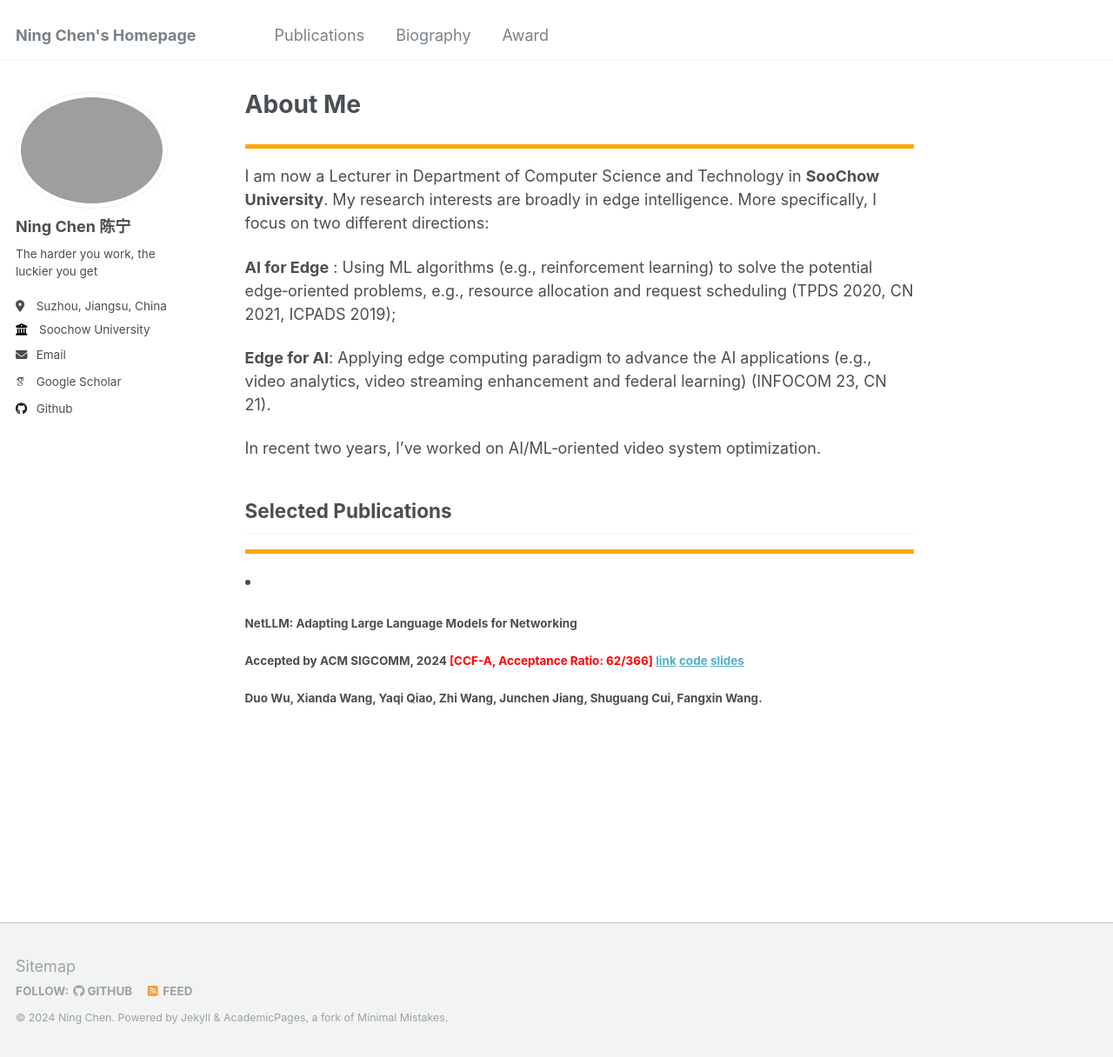
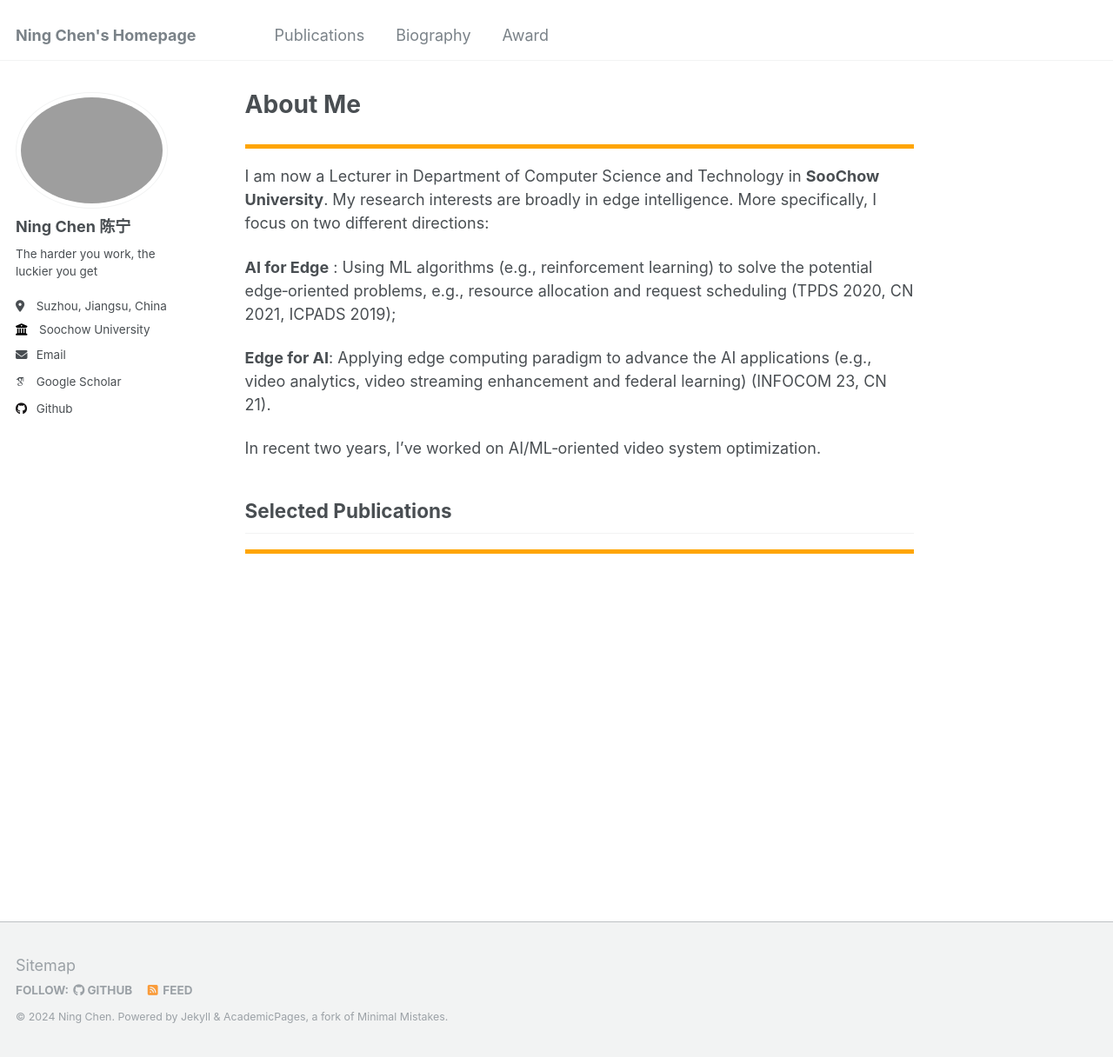
Before and after one commit to nju-cn/nju-cn.github.io, a Jekyll site: the page built from _pages/about.md, in a window 1280 px wide and 1216 px high. Shown: the whole window at 87% size. Built offline with Jekyll 4.4.1, drawn with Linux system fonts in a browser that asks for light colours; some web fonts are replaced.

Commit message:
Update about.md

```diff
--- a/_pages/about.md
+++ b/_pages/about.md
@@ -31,6 +31,3 @@
   border-color: orange !important;
 }
 </style>
-
-<li><h4 class="inline">NetLLM: Adapting Large Language Models for Networking</h4><h5><b>Accepted by ACM SIGCOMM, 2024 <font color="red">[CCF-A, Acceptance Ratio: 62/366] </font></b> <a class="w3-button w3-round-xxlarge w3-small w3-light-blue" href="https://dl.acm.org/doi/10.1145/3651890.3672268" target="_blank">link</a> <a class="w3-button w3-round-xxlarge w3-small w3-light-blue" href="https://github.com/duowuyms/NetLLM" target="_blank">code</a> <a class="w3-button w3-round-xxlarge w3-small w3-light-blue" href="pdf/sigcomm_2024_NetLLM.pptx" target="_blank">slides</a></h5><h5><strong>Duo Wu</strong>, Xianda Wang, Yaqi Qiao, Zhi Wang, Junchen Jiang, Shuguang Cui, Fangxin Wang.</h5>
-              </li>
```
